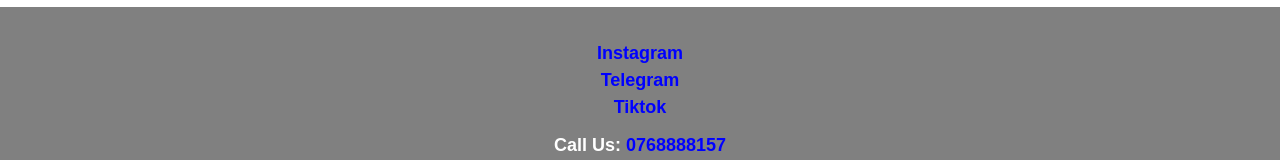
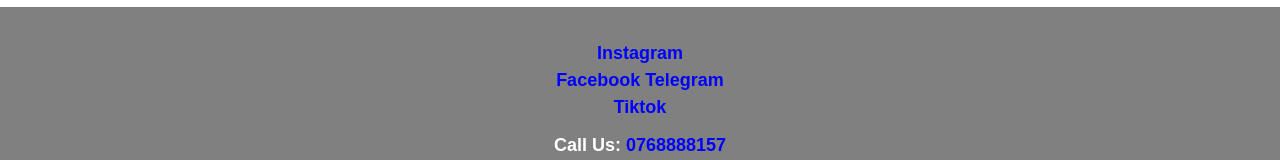
Before and after one commit to mpotaimaziriyah-coder/Yummy-cake-bakery-project-, a plain HTML site: page index.html in a window 1280 px wide. Shown: the part 1807-1967 px from the top of the page. Drawn offline with Linux system fonts and the light colour scheme.

Commit message:
Add files via upload
updated this file

```diff
--- a/index.html
+++ b/index.html
@@ -78,7 +78,7 @@
     <footer>
         <div class="socials">
             <a href="https://instagram.com">Instagram</a> <br>
-            <a href="https://facebook.com"></a>
+            <a href="https://facebook.com">Facebook</a>
             <a href="https://telegram.com">Telegram</a> <br>
             <a href="https://tiktok.com">Tiktok</a> <br>
         </div>
```
